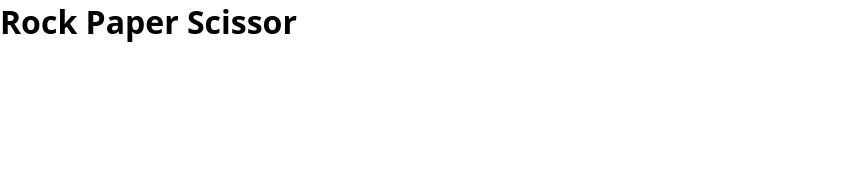
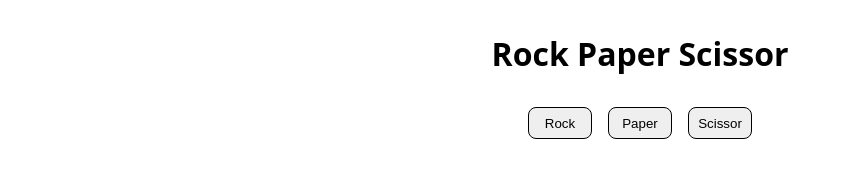
Before and after one commit to n7a1b4kx/rockPaperScissor, a plain HTML site: page index.html in a window 1280 px wide. Shown: the whole page, without its empty margins (0-849 px from the left). Drawn offline with Linux system fonts and the light colour scheme.

Commit message:
add: button for human input

```diff
--- a/index.html
+++ b/index.html
@@ -10,7 +10,12 @@
 <body>
     <header></header>
     <main>
-        <h1>Rock Paper Scissor</h1>
+        <h1 id="game-title">Rock Paper Scissor</h1>
+        <div class="container">
+            <button class="input-button" id="rock" type="button">Rock</button>
+            <button class="input-button" id="paper" type="button">Paper</button>
+            <button class="input-button" id="scissor" type="button">Scissor</button>
+        </div>
     </main>
     <footer></footer>
 </body>
```
